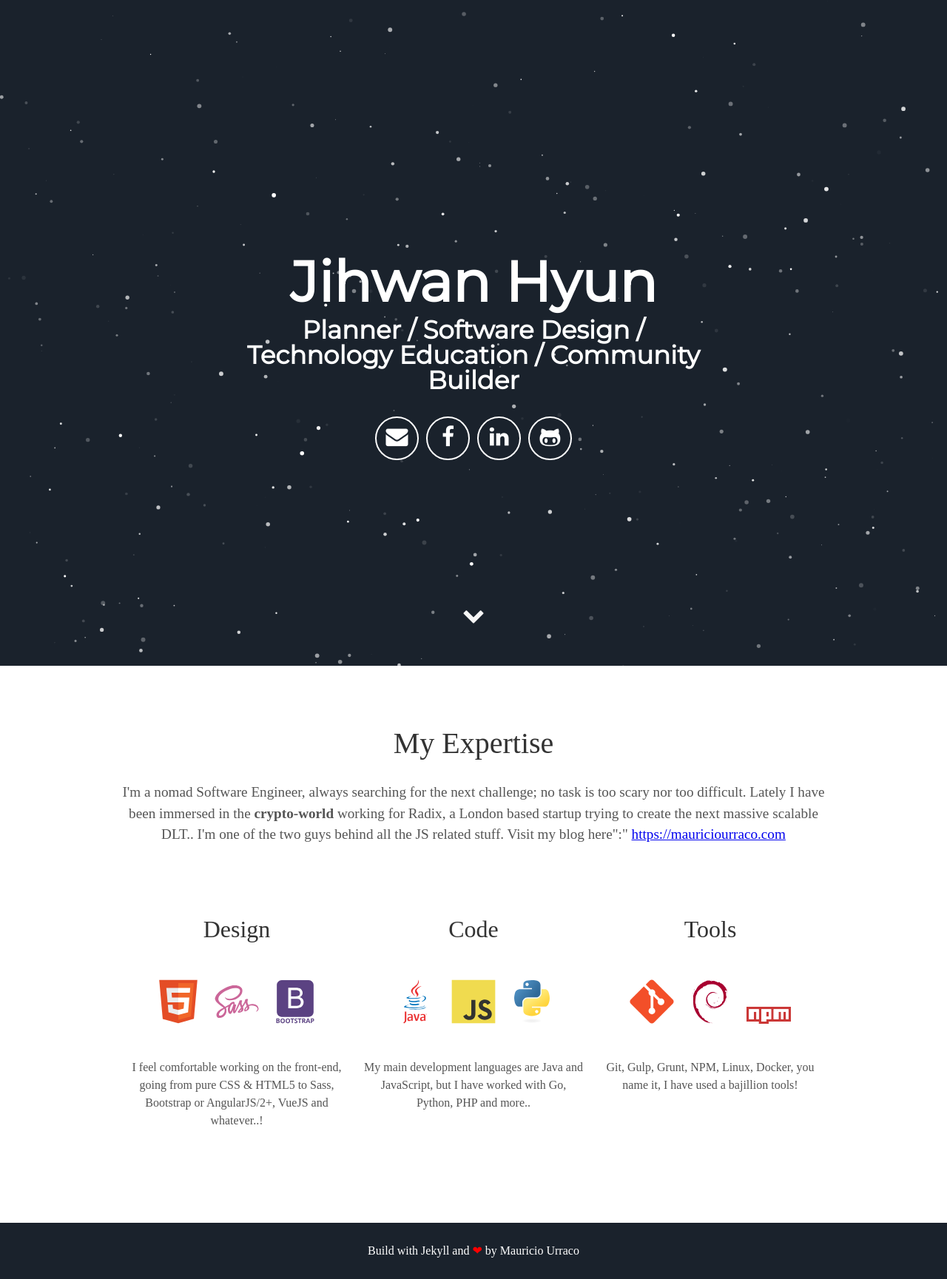
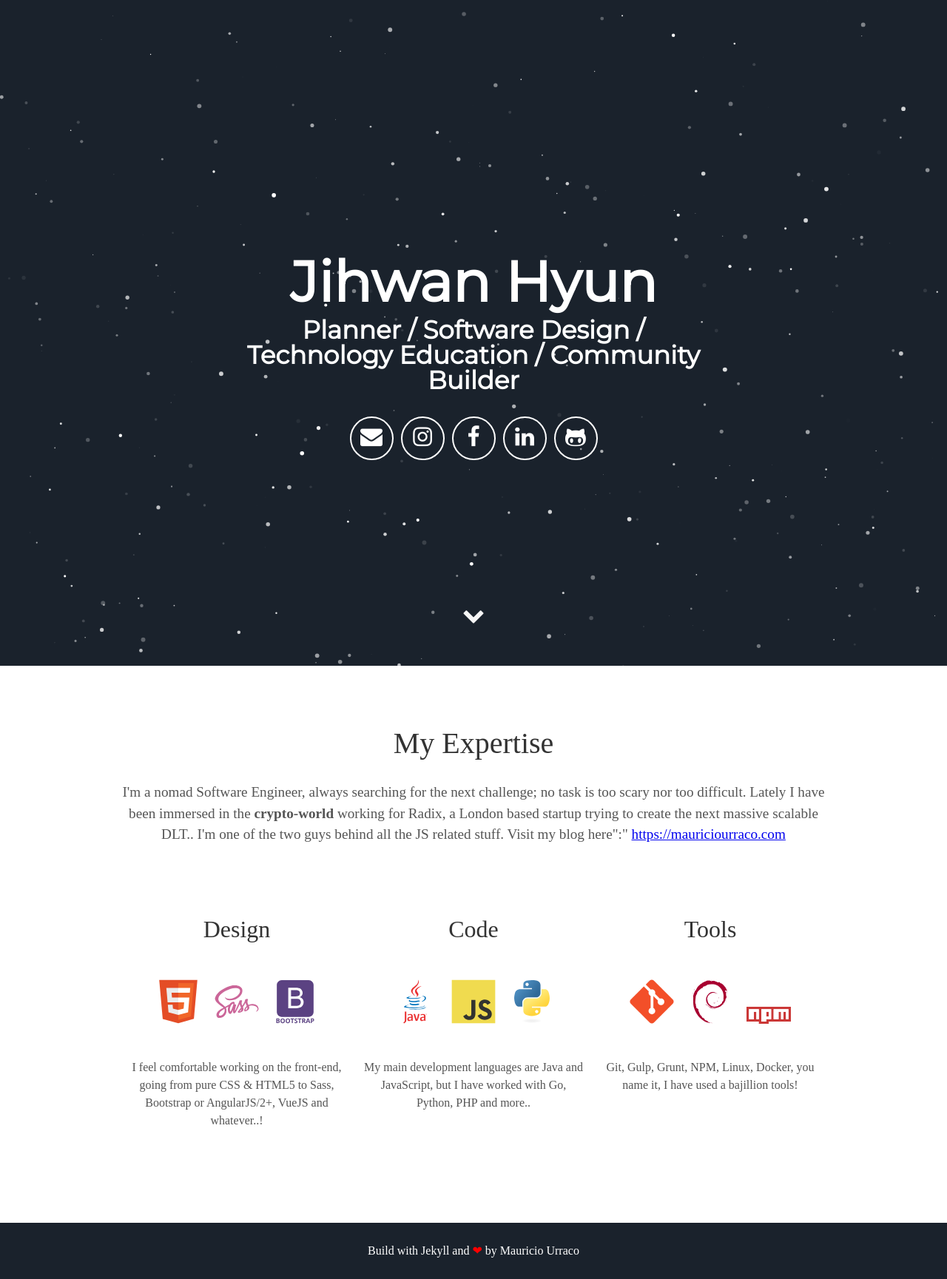
Before and after one commit to lemonadegt/lemonism.github.io, a Jekyll site: the page built from index.html, in a window 1280 px wide. Shown: the whole page at 74% size. Built offline with Jekyll 4.4.1, drawn with Linux system fonts in a browser that asks for light colours; some web fonts are replaced.

```diff
--- a/_includes/header.html
+++ b/_includes/header.html
@@ -6,8 +6,9 @@
       </h1>
       <div class="header-icons">
         <a aria-label="Send email" href="mailto:lemonadegt@gmail.com"><i class="icon fa fa-envelope"></i></a>
+        <a aria-label="My Instagram" target="_blank" href="https://www.instagram.com/mauriciourraco7"><i class="icon fa fa-instagram" aria-hidden="true"></i></a>
         <a aria-label="My Facebook" target="_blank" href="https://www.facebook.com/jihwan.hyun"><i class="icon fa fa-facebook" aria-hidden="true"></i></a>
-        <a aria-label="My LinkedIn" target="_blank" href="https://www.linkedin.com/in/bitterlemon"><i class="icon fa fa-linkedin" aria-hidden="true"></i></a>
+        <a aria-label="My LinkedIn" target="_blank" href="https://www.linkedin.com/in/bitterlemon/"><i class="icon fa fa-linkedin" aria-hidden="true"></i></a>
         <a aria-label="My Github" target="_blank" href="https://github.com/lemonadegt"><i class="icon fa fa-github-alt" aria-hidden="true"></i></a>
       </div>
       <div class="header-links">
```
